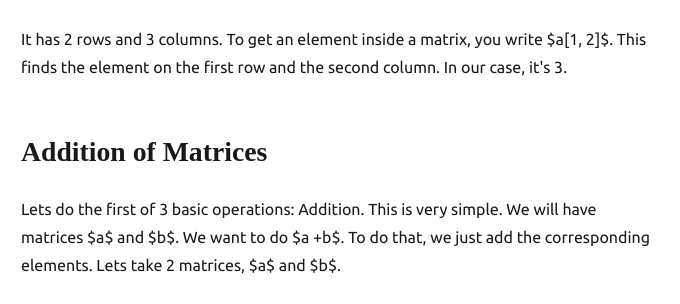
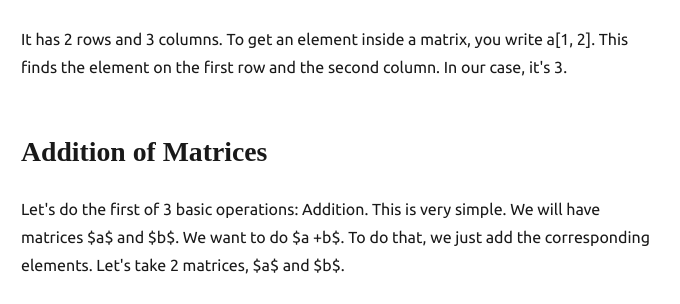
Before and after one commit to SharanSMenon/sharan-blog, a Gatsby site: page /2019-11-26-matrix-operations/ in a window 1280 px wide. Shown: the part 817-1121 px from the top of the page, 304-984 px from the left. Built offline with nearby package versions, Linux system fonts and the light colour scheme; Gatsby itself is replaced by a stand-in of ours; some packages are replaced by stand-ins of ours; a web font is replaced by a local one.

Commit message:
Update Blog “2019-11-26-matrix-operations”

```diff
--- a/content/blog/2019-11-26-matrix-operations.md
+++ b/content/blog/2019-11-26-matrix-operations.md
@@ -29,11 +29,11 @@ a=\begin{pmatrix}\
 \end{pmatrix}
 $$
 
-It has 2 rows and 3 columns. To get an element inside a matrix, you write $a\[1, 2]$. This finds the element on the first row and the second column. In our case, it's 3.
+It has 2 rows and 3 columns. To get an element inside a matrix, you write a[1, 2]. This finds the element on the first row and the second column. In our case, it's 3.
 
 ## Addition of Matrices
 
-Lets do the first of 3 basic operations: Addition. This is very simple. We will have matrices $a$ and $b$. We want to do $a +b$. To do that, we just add the corresponding elements. Lets take 2 matrices, $a$ and $b$.
+Let's do the first of 3 basic operations: Addition. This is very simple. We will have matrices $a$ and $b$. We want to do $a +b$. To do that, we just add the corresponding elements. Let's take 2 matrices, $a$ and $b$.
 
 $$
 a=\begin{pmatrix}\
```
